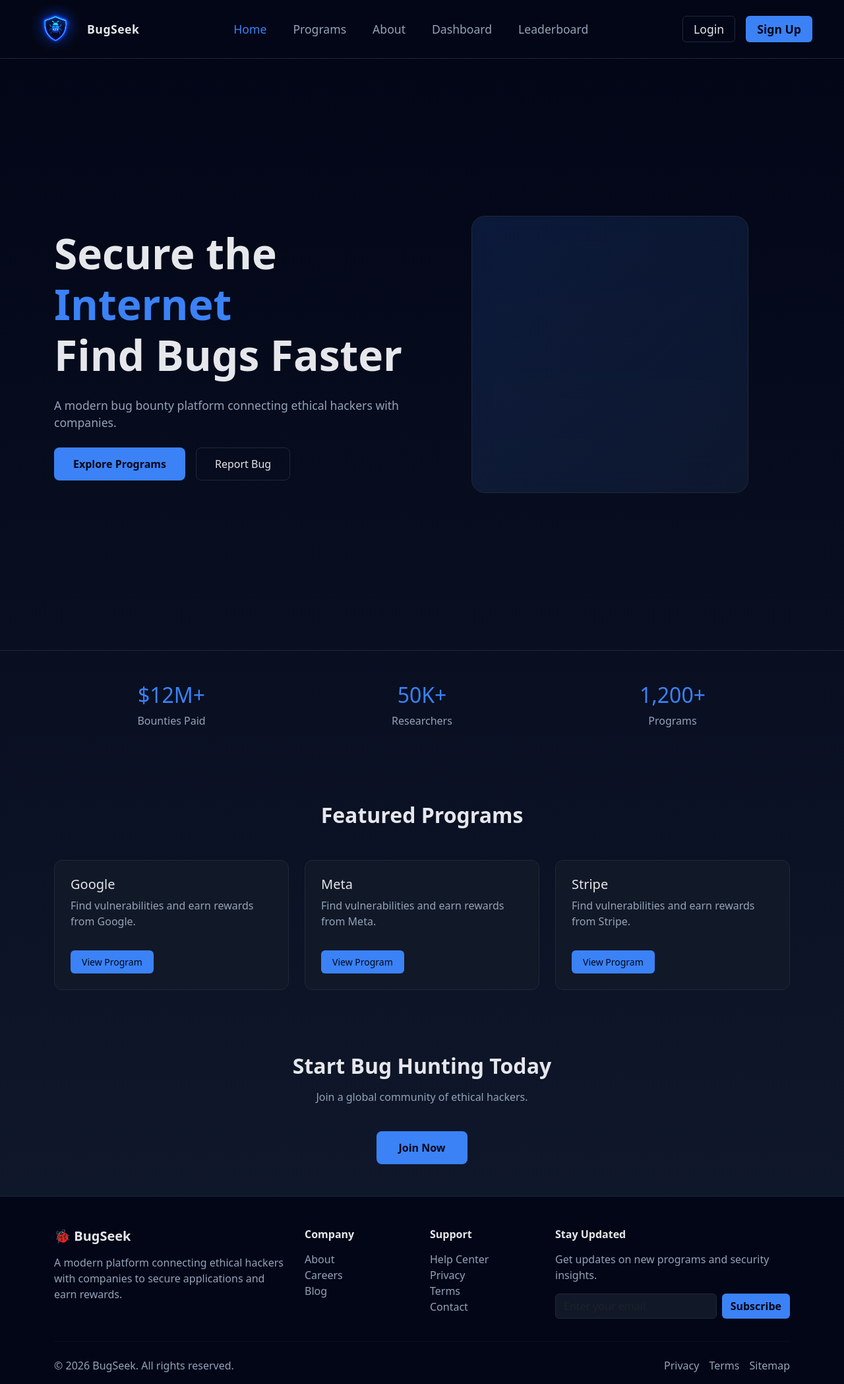
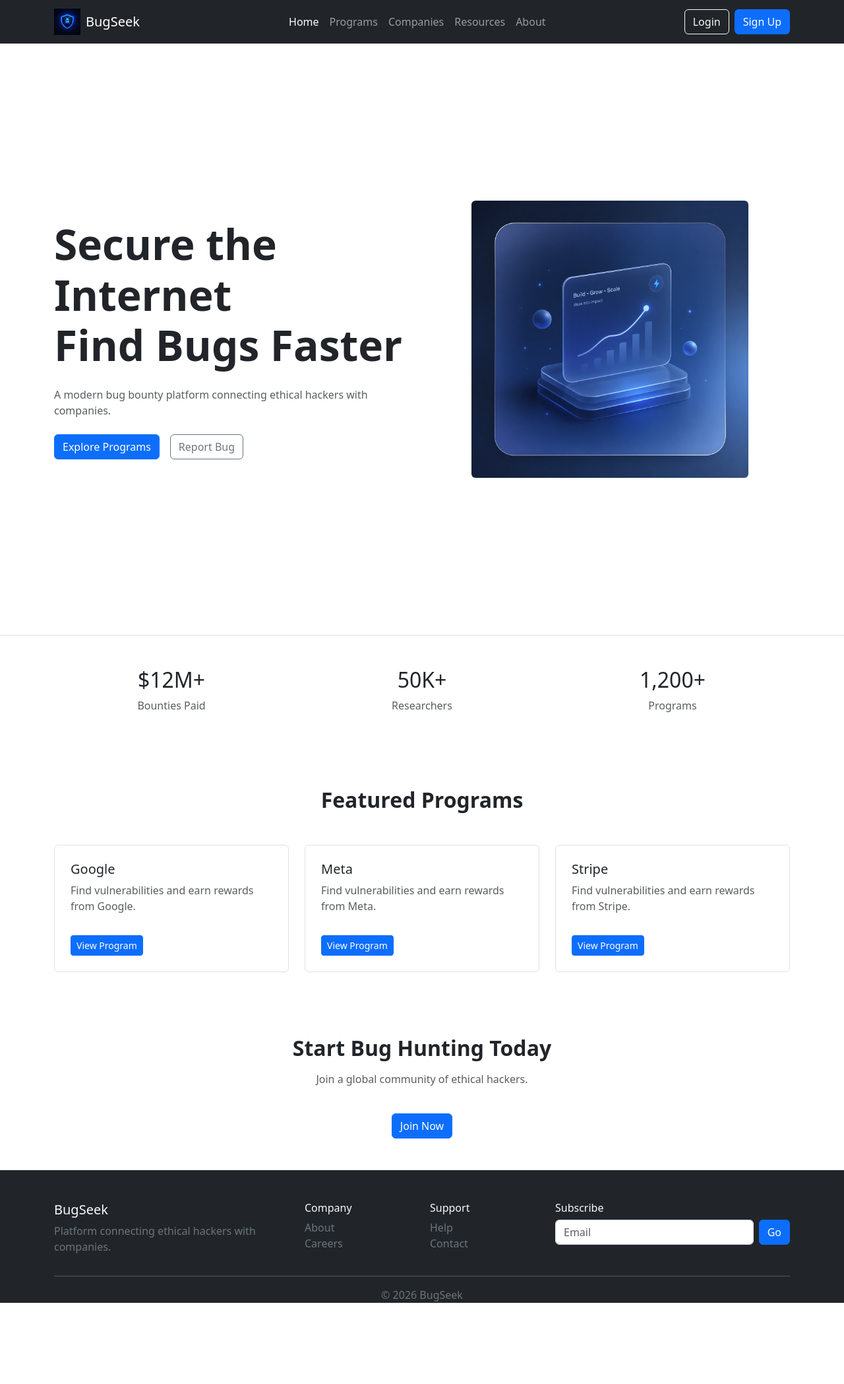
Before and after one commit to bgbtplatform/Bug-Bounty-Platform, a React app in the folder frontend/: page / in a window 1280 px wide. Shown: the whole page at 66% size. After the commit the page ends 1974 px from the top, so only its background shows below. Built offline with nearby package versions, Linux system fonts and the light colour scheme; the HTML template or start-up script is replaced by a standard one.

Commit message:
forntend initial changes

```diff
--- a/frontend/src/layouts/Footer.jsx
+++ b/frontend/src/layouts/Footer.jsx
@@ -3,102 +3,49 @@ import { Link } from "react-router-dom";
 
 const Footer = () => {
   return (
-    <footer
-      style={{
-        background: "#020617",
-        color: "#e5e7eb",
-        borderTop: "1px solid #1f2937",
-      }}
-      className="pt-5"
-    >
+    <footer className="bg-dark text-light pt-5">
       <div className="container">
 
-        <div className="row gy-4">
+        <div className="row">
 
-          <div className="col-lg-4 col-md-6">
-            <h5 className="fw-bold">🐞 BugSeek</h5>
-            <p className="mt-3" style={{ color: "#94a3b8" }}>
-              A modern platform connecting ethical hackers with companies to secure applications and earn rewards.
+          <div className="col-md-4">
+            <h5>BugSeek</h5>
+            <p className="text-secondary">
+              Platform connecting ethical hackers with companies.
             </p>
-
-            <div className="d-flex gap-3 mt-3">
-              <a href="#" style={{ color: "#94a3b8" }}><i className="bi bi-facebook fs-5"></i></a>
-              <a href="#" style={{ color: "#94a3b8" }}><i className="bi bi-twitter fs-5"></i></a>
-              <a href="#" style={{ color: "#94a3b8" }}><i className="bi bi-instagram fs-5"></i></a>
-              <a href="#" style={{ color: "#94a3b8" }}><i className="bi bi-linkedin fs-5"></i></a>
-            </div>
           </div>
 
-          <div className="col-lg-2 col-md-6">
-            <h6 className="fw-bold">Company</h6>
-            <ul className="list-unstyled mt-3">
-              <li><Link to="/about" style={{ color: "#94a3b8", textDecoration: "none" }}>About</Link></li>
-              <li><Link to="/careers" style={{ color: "#94a3b8", textDecoration: "none" }}>Careers</Link></li>
-              <li><Link to="/blog" style={{ color: "#94a3b8", textDecoration: "none" }}>Blog</Link></li>
+          <div className="col-md-2">
+            <h6>Company</h6>
+            <ul className="list-unstyled">
+              <li><Link to="/about" className="text-secondary text-decoration-none">About</Link></li>
+              <li><Link to="/careers" className="text-secondary text-decoration-none">Careers</Link></li>
             </ul>
           </div>
 
-          <div className="col-lg-2 col-md-6">
-            <h6 className="fw-bold">Support</h6>
-            <ul className="list-unstyled mt-3">
-              <li><Link to="/help" style={{ color: "#94a3b8", textDecoration: "none" }}>Help Center</Link></li>
-              <li><Link to="/privacy" style={{ color: "#94a3b8", textDecoration: "none" }}>Privacy</Link></li>
-              <li><Link to="/terms" style={{ color: "#94a3b8", textDecoration: "none" }}>Terms</Link></li>
-              <li><Link to="/contact" style={{ color: "#94a3b8", textDecoration: "none" }}>Contact</Link></li>
+          <div className="col-md-2">
+            <h6>Support</h6>
+            <ul className="list-unstyled">
+              <li><Link to="/help" className="text-secondary text-decoration-none">Help</Link></li>
+              <li><Link to="/contact" className="text-secondary text-decoration-none">Contact</Link></li>
             </ul>
           </div>
 
-          <div className="col-lg-4 col-md-6">
-            <h6 className="fw-bold">Stay Updated</h6>
-            <p className="mt-3" style={{ color: "#94a3b8" }}>
-              Get updates on new programs and security insights.
-            </p>
-
-            <div className="d-flex mt-3">
-              <input
-                type="email"
-                placeholder="Enter your email"
-                className="form-control"
-                style={{
-                  background: "#111827",
-                  border: "1px solid #1f2937",
-                  color: "#e5e7eb",
-                }}
-              />
-              <button
-                className="btn ms-2"
-                style={{
-                  background: "#3b82f6",
-                  color: "#020617",
-                  fontWeight: "600",
-                }}
-              >
-                Subscribe
-              </button>
+          <div className="col-md-4">
+            <h6>Subscribe</h6>
+            <div className="d-flex">
+              <input type="email" className="form-control" placeholder="Email" />
+              <button className="btn btn-primary ms-2">Go</button>
             </div>
           </div>
 
         </div>
 
-        <hr style={{ borderColor: "#1f2937" }} className="my-4" />
+        <hr />
 
-        <div className="d-flex flex-column flex-md-row justify-content-between align-items-center pb-3">
-          <p style={{ color: "#94a3b8" }} className="mb-2 mb-md-0">
-            © {new Date().getFullYear()} BugSeek. All rights reserved.
-          </p>
-
-          <div>
-            <Link to="/privacy" style={{ color: "#94a3b8", marginRight: "15px", textDecoration: "none" }}>
-              Privacy
-            </Link>
-            <Link to="/terms" style={{ color: "#94a3b8", marginRight: "15px", textDecoration: "none" }}>
-              Terms
-            </Link>
-            <Link to="/sitemap" style={{ color: "#94a3b8", textDecoration: "none" }}>
-              Sitemap
-            </Link>
-          </div>
-        </div>
+        <p className="text-center text-secondary mb-0">
+          © {new Date().getFullYear()} BugSeek
+        </p>
 
       </div>
     </footer>
--- a/frontend/src/layouts/Navbar.jsx
+++ b/frontend/src/layouts/Navbar.jsx
@@ -3,43 +3,24 @@ import logo from "../assets/logo.png";
 
 function Navbar() {
   return (
-    <nav
-      className="navbar navbar-expand-lg"
-      style={{
-        background: "#020617",
-        borderBottom: "1px solid #1f2937",
-      }}
-    >
-      <div className="container-fluid px-5">
+    <nav className="navbar navbar-expand-lg navbar-dark bg-dark">
+      <div className="container">
 
-        <Link
-          className="d-flex align-items-center text-decoration-none"
-          to="/"
-        >
+        {/* Logo */}
+        <Link className="navbar-brand d-flex align-items-center" to="/">
           <img
             src={logo}
-            alt="BugSeek Logo"
-            style={{
-              height: "72px",
-              width: "72px",
-              objectFit: "contain",
-              marginRight: "12px",
-            }}
+            alt="Logo"
+            width="40"
+            height="40"
+            className="me-2"
           />
-          <span
-            style={{
-              color: "#e5e7eb",
-              fontSize: "1.1rem",
-              fontWeight: "600",
-              letterSpacing: "0.5px",
-            }}
-          >
-            BugSeek
-          </span>
+          BugSeek
         </Link>
 
+        {/* Toggle button (mobile) */}
         <button
-          className="navbar-toggler border-0"
+          className="navbar-toggler"
           type="button"
           data-bs-toggle="collapse"
           data-bs-target="#navbarNav"
@@ -47,62 +28,36 @@ function Navbar() {
           <span className="navbar-toggler-icon"></span>
         </button>
 
+        {/* Navbar content */}
         <div className="collapse navbar-collapse" id="navbarNav">
 
-          <ul className="navbar-nav mx-auto align-items-lg-center gap-lg-4">
-
-            {["/", "/programs", "/about", "/dashboard", "/leaderboard"].map((path, i) => {
-              const labels = ["Home", "Programs", "About", "Dashboard", "Leaderboard"];
-              return (
-                <li className="nav-item" key={i}>
-                  <NavLink
-                    to={path}
-                    className="nav-link"
-                    style={({ isActive }) => ({
-                      color: isActive ? "#3b82f6" : "#94a3b8",
-                      fontSize: "1.1rem",
-                      fontWeight: "500",
-                    })}
-                  >
-                    {labels[i]}
-                  </NavLink>
-                </li>
-              );
-            })}
-
+          {/* Center links */}
+          <ul className="navbar-nav mx-auto">
+            <li className="nav-item">
+              <NavLink className="nav-link" to="/">Home</NavLink>
+            </li>
+            <li className="nav-item">
+              <NavLink className="nav-link" to="/programs">Programs</NavLink>
+            </li>
+            <li className="nav-item">
+              <NavLink className="nav-link" to="/about">Companies</NavLink>
+            </li>
+            <li className="nav-item">
+              <NavLink className="nav-link" to="/dashboard">Resources</NavLink>
+            </li>
+            <li className="nav-item">
+              <NavLink className="nav-link" to="/leaderboard">About</NavLink>
+            </li>
           </ul>
 
-          <div className="d-flex gap-3">
-
-            <Link
-              to="/login"
-              className="btn"
-              style={{
-                border: "1px solid #1f2937",
-                color: "#e5e7eb",
-                fontSize: "1.1rem",
-                padding: "6px 16px",
-                borderRadius: "6px",
-              }}
-            >
+          {/* Right side buttons */}
+          <div className="d-flex gap-2">
+            <Link className="btn btn-outline-light" to="/login">
               Login
             </Link>
-
-            <Link
-              to="/register"
-              className="btn"
-              style={{
-                background: "#3b82f6",
-                color: "#020617",
-                fontSize: "1.1rem",
-                fontWeight: "600",
-                padding: "6px 16px",
-                borderRadius: "6px",
-              }}
-            >
+            <Link className="btn btn-primary" to="/register">
               Sign Up
             </Link>
-
           </div>
 
         </div>
--- a/frontend/src/pages/Home.jsx
+++ b/frontend/src/pages/Home.jsx
@@ -1,104 +1,69 @@
 import React from "react";
 import { Link } from "react-router-dom";
+import pic from "../assets/pic.png";
 
 export default function HomePage() {
   return (
-    <div
-      style={{
-        background: "linear-gradient(to bottom, #020617, #0f172a)",
-        color: "#e5e7eb",
-        minHeight: "100vh",
-      }}
-    >
+    <div className="min-vh-100">
 
+      {/* Hero Section */}
       <section className="container py-5">
         <div className="row align-items-center min-vh-100">
 
           <div className="col-lg-6 text-center text-lg-start">
-            <h1 className="display-3 fw-bold" style={{ lineHeight: "1.2" }}>
-              Secure the{" "}
-              <span style={{ color: "#3b82f6" }}>
-                Internet
-              </span>
-              <br />
+            <h1 className="display-3 fw-bold">
+              Secure the Internet <br />
               Find Bugs Faster
             </h1>
 
-            <p className="mt-4" style={{ color: "#94a3b8", fontSize: "1.1rem" }}>
+            <p className="mt-4 text-muted">
               A modern bug bounty platform connecting ethical hackers with companies.
             </p>
 
             <div className="mt-4 d-flex gap-3 flex-wrap justify-content-center justify-content-lg-start">
-
-              <Link
-                to="/programs"
-                className="btn"
-                style={{
-                  background: "#3b82f6",
-                  color: "#020617",
-                  padding: "12px 28px",
-                  borderRadius: "8px",
-                  fontWeight: "600",
-                }}
-              >
+              <Link to="/programs" className="btn btn-primary">
                 Explore Programs
               </Link>
 
-              <Link
-                to="/report"
-                className="btn"
-                style={{
-                  border: "1px solid #1f2937",
-                  color: "#e5e7eb",
-                  padding: "12px 28px",
-                  borderRadius: "8px",
-                }}
-              >
+              <Link to="/report" className="btn btn-outline-secondary">
                 Report Bug
               </Link>
-
             </div>
           </div>
 
           <div className="col-lg-6 d-none d-lg-flex justify-content-center">
-            <div
-              style={{
-                width: "420px",
-                height: "420px",
-                borderRadius: "20px",
-                background:
-                  "linear-gradient(135deg, rgba(59,130,246,0.15), rgba(96,165,250,0.08))",
-                border: "1px solid #1f2937",
-                backdropFilter: "blur(20px)",
-              }}
+            <img
+              src={pic}
+              alt="hero"
+              className="img-fluid rounded"
+              style={{ maxWidth: "420px" }}
             />
           </div>
 
         </div>
       </section>
 
-      <section
-        className="py-5 text-center"
-        style={{ borderTop: "1px solid #1f2937" }}
-      >
+      {/* Stats */}
+      <section className="py-5 text-center border-top">
         <div className="container">
           <div className="row g-4">
             <div className="col-md-4">
-              <h2 style={{ color: "#3b82f6" }}>$12M+</h2>
-              <p style={{ color: "#94a3b8" }}>Bounties Paid</p>
+              <h2>$12M+</h2>
+              <p className="text-muted">Bounties Paid</p>
             </div>
             <div className="col-md-4">
-              <h2 style={{ color: "#3b82f6" }}>50K+</h2>
-              <p style={{ color: "#94a3b8" }}>Researchers</p>
+              <h2>50K+</h2>
+              <p className="text-muted">Researchers</p>
             </div>
             <div className="col-md-4">
-              <h2 style={{ color: "#3b82f6" }}>1,200+</h2>
-              <p style={{ color: "#94a3b8" }}>Programs</p>
+              <h2>1,200+</h2>
+              <p className="text-muted">Programs</p>
             </div>
           </div>
         </div>
       </section>
 
+      {/* Featured Programs */}
       <section className="py-5">
         <div className="container">
           <h2 className="text-center mb-5 fw-bold">Featured Programs</h2>
@@ -106,28 +71,14 @@ export default function HomePage() {
           <div className="row g-4">
             {["Google", "Meta", "Stripe"].map((item, i) => (
               <div className="col-md-4" key={i}>
-                <div
-                  className="p-4 h-100"
-                  style={{
-                    background: "#111827",
-                    borderRadius: "12px",
-                    border: "1px solid #1f2937",
-                  }}
-                >
+                <div className="p-4 h-100 border rounded">
                   <h5>{item}</h5>
-                  <p style={{ color: "#94a3b8" }}>
+                  <p className="text-muted">
                     Find vulnerabilities and earn rewards from {item}.
                   </p>
                   <Link
                     to={`/programs/${item.toLowerCase()}`}
-                    className="btn btn-sm mt-3"
-                    style={{
-                      background: "#3b82f6",
-                      color: "#020617",
-                      borderRadius: "6px",
-                      padding: "6px 16px",
-                      fontWeight: "500",
-                    }}
+                    className="btn btn-sm btn-primary mt-3"
                   >
                     View Program
                   </Link>
@@ -138,24 +89,15 @@ export default function HomePage() {
         </div>
       </section>
 
+      {/* CTA */}
       <section className="py-5 text-center">
         <div className="container">
           <h2 className="fw-bold">Start Bug Hunting Today</h2>
-          <p className="mt-3" style={{ color: "#94a3b8" }}>
+          <p className="mt-3 text-muted">
             Join a global community of ethical hackers.
           </p>
 
-          <Link
-            to="/register"
-            className="btn mt-4"
-            style={{
-              background: "#3b82f6",
-              color: "#020617",
-              padding: "12px 32px",
-              borderRadius: "8px",
-              fontWeight: "600",
-            }}
-          >
+          <Link to="/register" className="btn btn-primary mt-4">
             Join Now
           </Link>
         </div>
```
Also changed, not shown: frontend/src/assets/pic.png (added).
